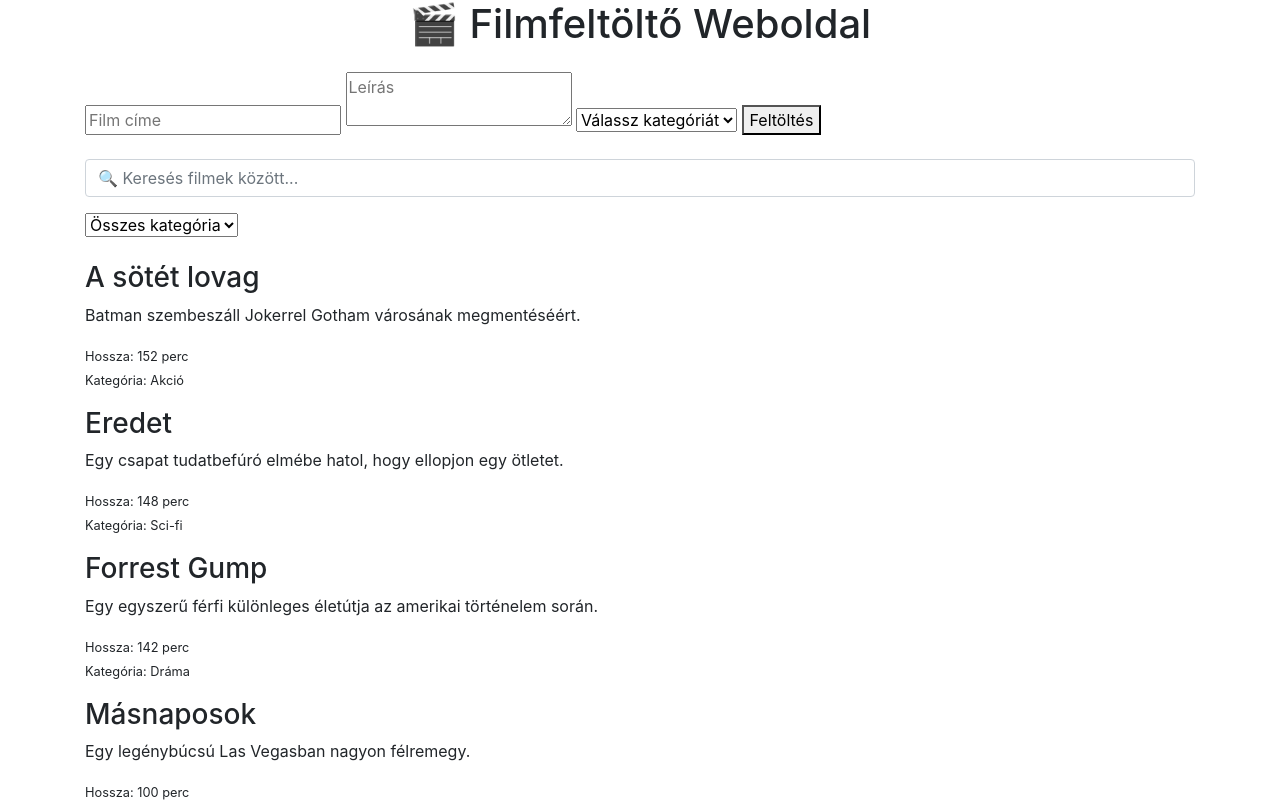
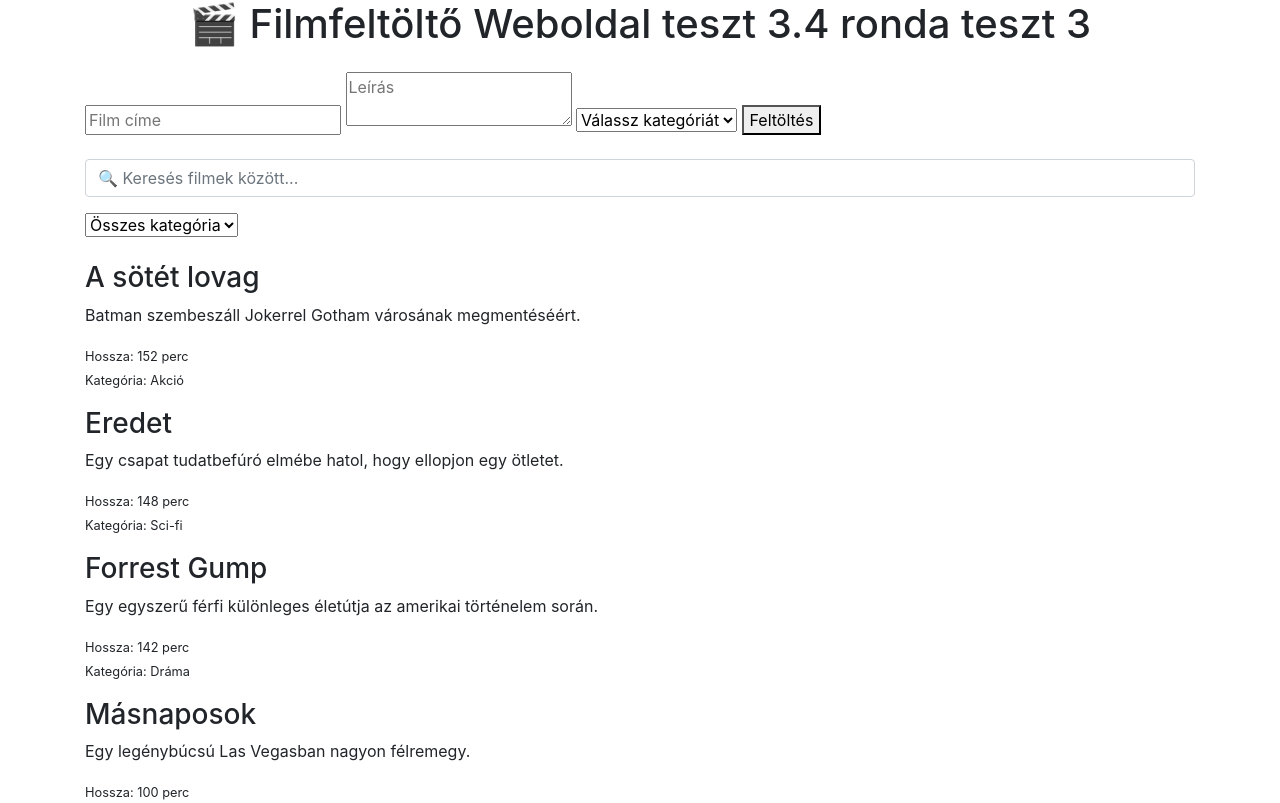
Before and after one commit to AppleTabi/FilmesP1, a website built with Vite: page vite-project/vite-project/index.html in a window 1280 px wide. Shown: the top 803 px of the page. Built offline with nearby package versions, Linux system fonts and the light colour scheme.

Commit message:
teszt cím ronda 3.4 ronda tezst

```diff
--- a/vite-project/vite-project/index.html
+++ b/vite-project/vite-project/index.html
@@ -9,7 +9,7 @@
 </head>
 <body>
   <div class="container">
-    <h1 class="text-center mb-4">🎬 Filmfeltöltő Weboldal</h1>
+    <h1 class="text-center mb-4">🎬 Filmfeltöltő Weboldal teszt 3.4 ronda teszt 3</h1>
 
     <div id="film-form" class="mb-4"></div>
 
```
